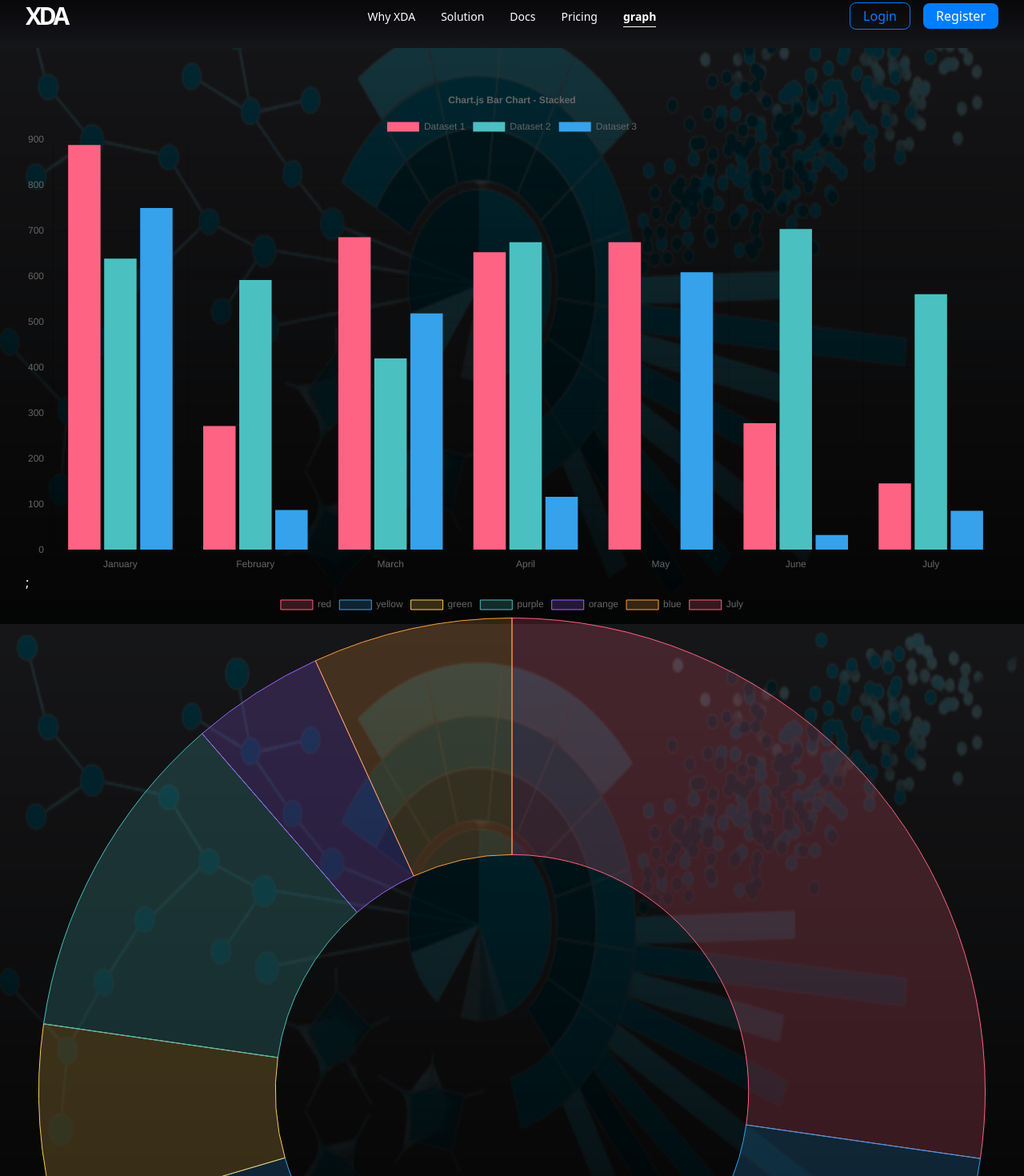
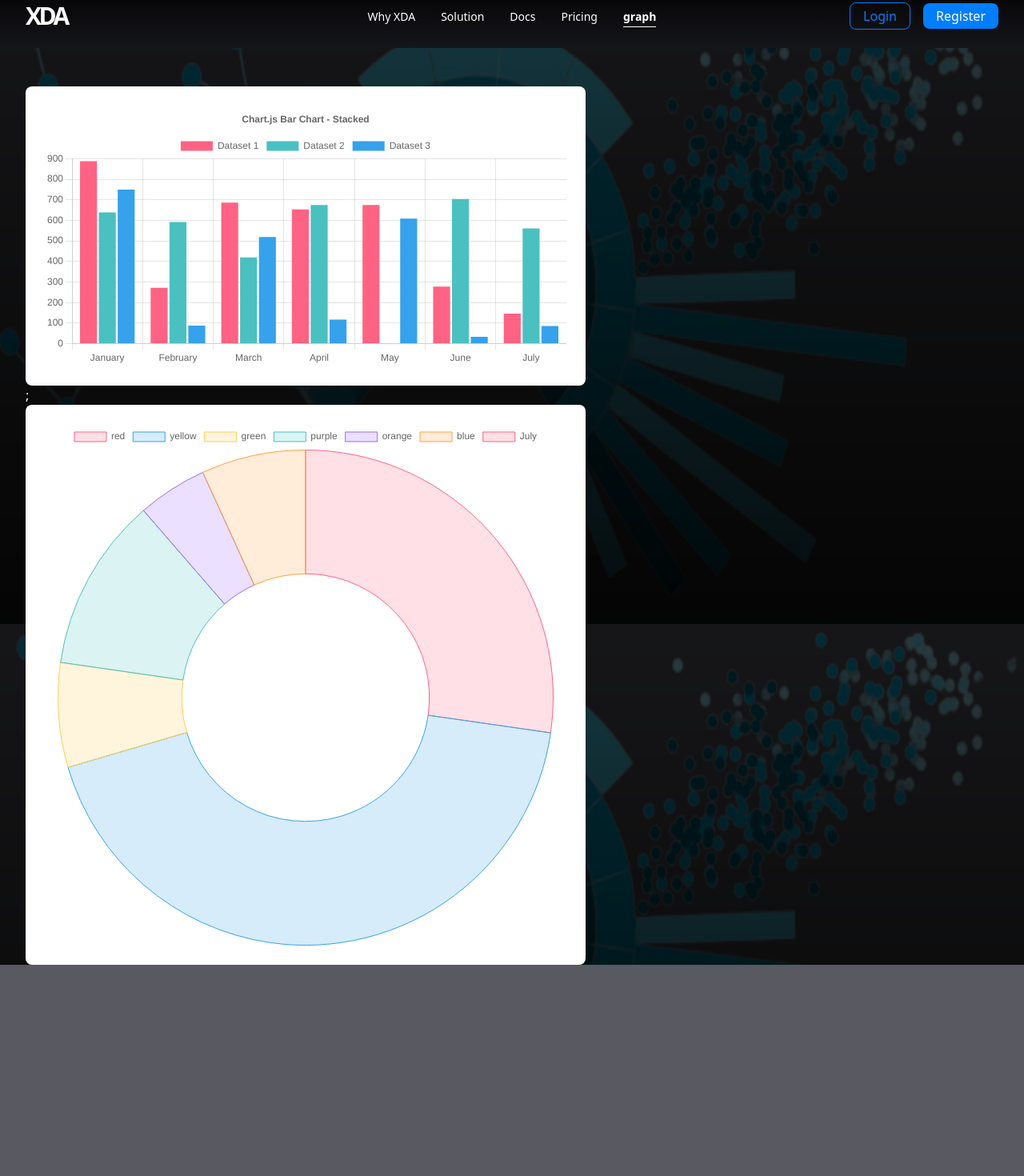
Before and after one commit to xeventDatavizProject/webapp, a Next.js app: page /graph in a window 1280 px wide. Shown: the part 20-1490 px from the top of the page at 80% size. After the commit the page ends 1226 px from the top, so only its background shows below. Built offline with nearby package versions, Linux system fonts and the light colour scheme.

Commit message:
update graph

```diff
--- a/pages/Charts/Bar/bar.tsx
+++ b/pages/Charts/Bar/bar.tsx
@@ -5,6 +5,7 @@ import {
 } from 'chart.js';
 import { NextPage } from 'next';
 import { Bar } from 'react-chartjs-2';
+
 ChartJS.register(CategoryScale, LinearScale, BarElement, Title, Tooltip, Legend);
 export const options = {
   plugins: {
@@ -56,7 +57,12 @@ export const data = {
 };
 
 const BarData: NextPage = () => {
-  return <Bar options={options} data={data} />;
+  return (
+    <div className='bg-white p-6 rounded-lg' style={{width:700}}>
+      <Bar options={options} data={data} />
+    </div>
+
+  )
 };
 
 export default BarData;
--- a/pages/Charts/Doughnut/doughnut.tsx
+++ b/pages/Charts/Doughnut/doughnut.tsx
@@ -32,7 +32,9 @@ export const data = {
 };
 
 const ChartsDoughnut: NextPage = () => {
-  return <Doughnut data={data} />;
+  return (<div className='bg-white p-6  rounded-lg' style={{width:700}}>
+<Doughnut data={data} />
+  </div> );
 };
 
 export default ChartsDoughnut;
--- a/pages/graph.tsx
+++ b/pages/graph.tsx
@@ -6,7 +6,8 @@ import ChartsDoughnut from './Charts/Doughnut/doughnut';
 const Graph: NextPage = () => {
   return (
     <Layout>
-      <div className='container display'>
+      <div className='container'>
+
         <BarData/>;
         <ChartsDoughnut/>
       </div>
```
